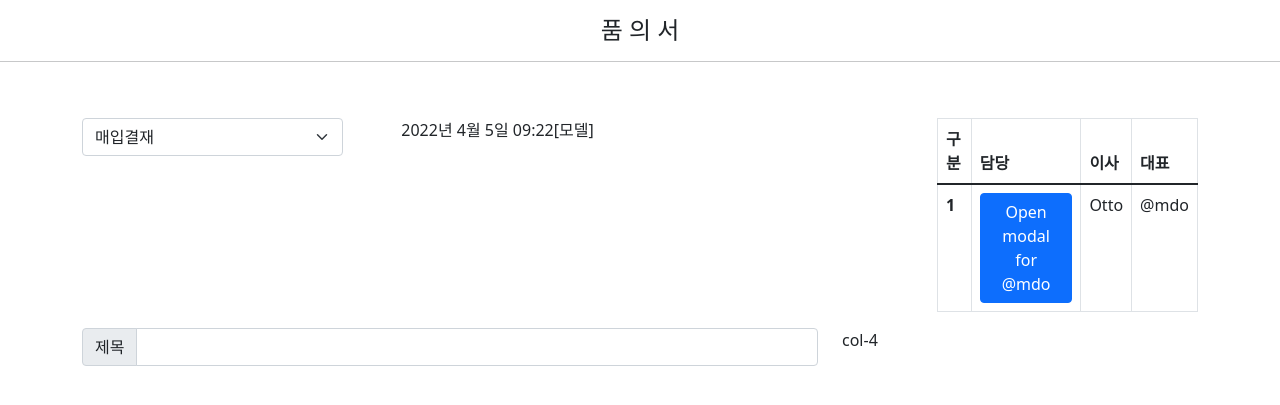
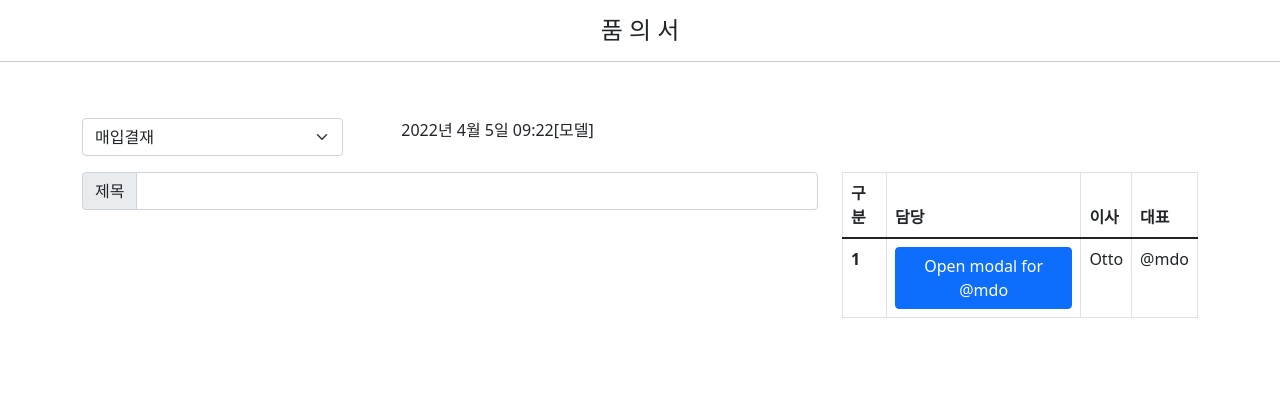
Before and after one commit to hyunsoo76/pybo, a Django app: page /eas/detail in a window 1280 px wide. Shown: the top 405 px of the page. Run offline with Django 3.2, Linux system fonts and the light colour scheme.

Commit message:
detail page

```diff
--- a/eas/templates/eas/detail.html
+++ b/eas/templates/eas/detail.html
@@ -28,8 +28,16 @@
           </div>
           <div class="col align-items-bottom">2022년 4월 5일 09:22[모델]</div>
           <div class="col"></div>
-          <div class="col">
-              <table class="table table-bordered">
+          <div class="col"></div>
+        </div>
+        <div class="row">
+          <div class="col-8">
+              <div class="input-group mb-3">
+              <span class="input-group-text" id="input_subject">제목</span>
+              <input type="text" class="form-control" aria-label="Sizing example input" aria-describedby="inputGroup-sizing-default">
+            </div>
+          </div>
+          <div class="col-4"><table class="table table-bordered">
                   <thead>
                     <tr>
                       <th scope="col">구분</th>
@@ -73,18 +81,7 @@
                     </tr>
 
                   </tbody>
-                </table>
-
-          </div>
-        </div>
-        <div class="row">
-          <div class="col-8">
-              <div class="input-group mb-3">
-              <span class="input-group-text" id="input_subject">제목</span>
-              <input type="text" class="form-control" aria-label="Sizing example input" aria-describedby="inputGroup-sizing-default">
-            </div>
-          </div>
-          <div class="col-4">col-4</div>
+                </table></div>
         </div>
 </div>
   </body>
```
Lines whose indentation alone changed are shown as unchanged.
